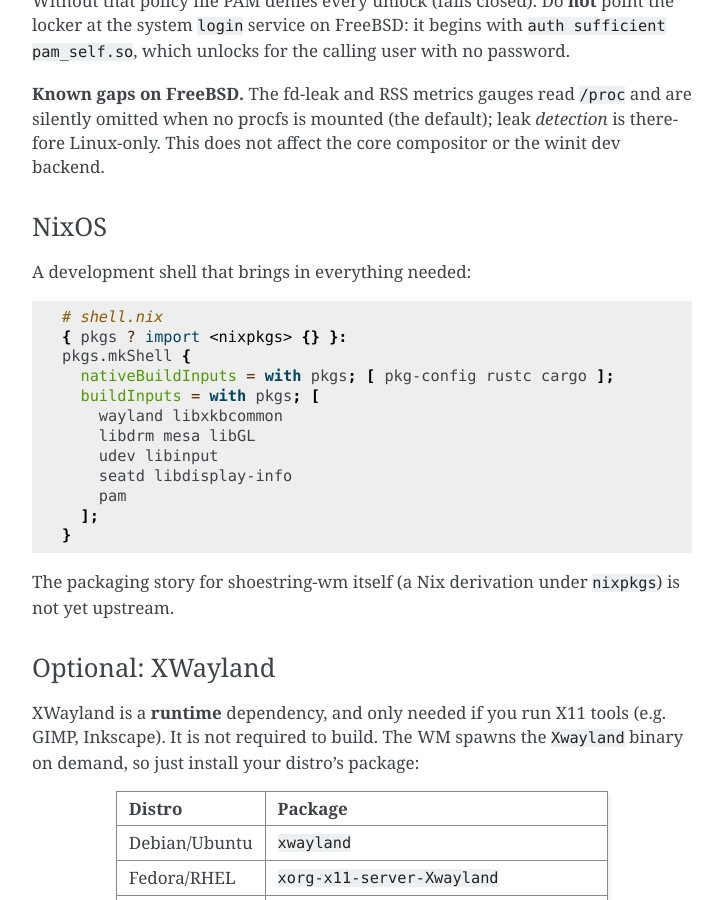
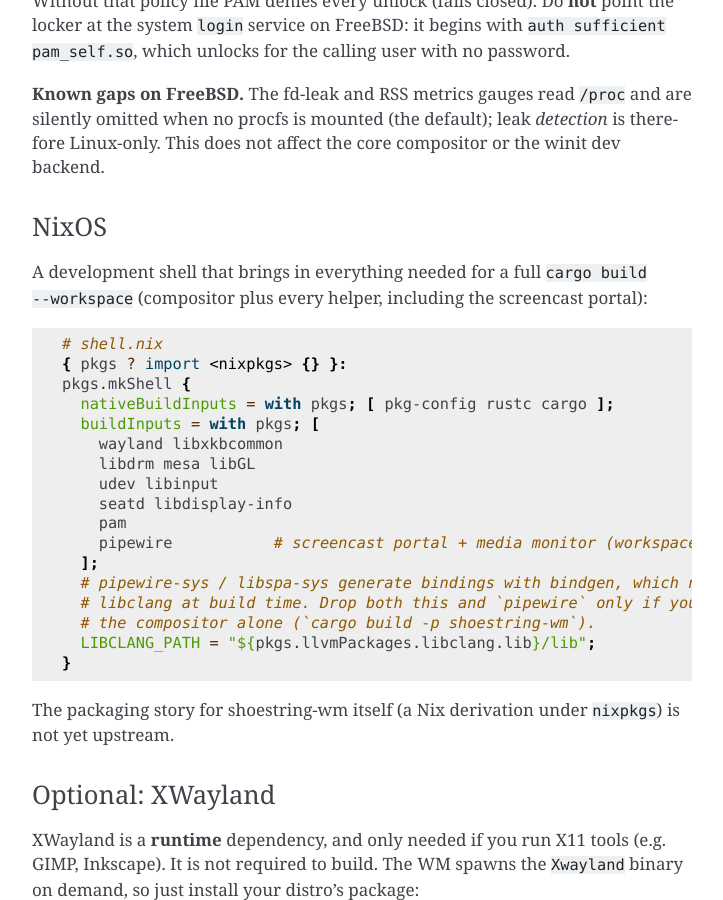
Before and after one commit to szarta/shoestring-wm, a Sphinx documentation site: the page built from docs/install.rst, in a window 1280 px wide and 900 px high, scrolled down 5388 px. Shown: the whole window, without its empty margins (388-1111 px from the left). Built offline with Sphinx 7.4.7, drawn with Linux system fonts in a browser that asks for light colours.

Commit message:
docs: capture full workspace build deps (pipewire/clang not optional)
The workspace build, `cargo test --workspace`, and the pre-commit hooks
all compile the screencast portal and media monitor, so libpipewire-0.3
+ libclang are required for the standard contributor flow — not the
"only if you build the portal" optional extras CONTRIBUTING framed them
as. Fold them into the required apt set with a note that they're
skippable only for a compositor-only (`-p shoestring-wm`) build.

Also fix the NixOS dev shell, which claimed to bring in "everything
needed" but omitted pipewire and libclang: add the pipewire buildInput
and set LIBCLANG_PATH for the pipewire-sys/libspa-sys bindgen step.

Co-Authored-By: Claude Opus 4.8 (1M context) <noreply@anthropic.com>

```diff
--- a/docs/install.rst
+++ b/docs/install.rst
@@ -271,7 +271,9 @@ compositor or the winit dev backend.
 NixOS
 ~~~~~
 
-A development shell that brings in everything needed:
+A development shell that brings in everything needed for a full
+``cargo build --workspace`` (compositor plus every helper, including the
+screencast portal):
 
 .. code-block:: nix
 
@@ -285,7 +287,12 @@ A development shell that brings in everything needed:
         udev libinput
         seatd libdisplay-info
         pam
+        pipewire           # screencast portal + media monitor (workspace build)
       ];
+      # pipewire-sys / libspa-sys generate bindings with bindgen, which needs
+      # libclang at build time. Drop both this and `pipewire` only if you build
+      # the compositor alone (`cargo build -p shoestring-wm`).
+      LIBCLANG_PATH = "${pkgs.llvmPackages.libclang.lib}/lib";
     }
 
 The packaging story for shoestring-wm itself (a Nix derivation under
```
Also changed, not shown: CONTRIBUTING.md (+11 -4 lines).
